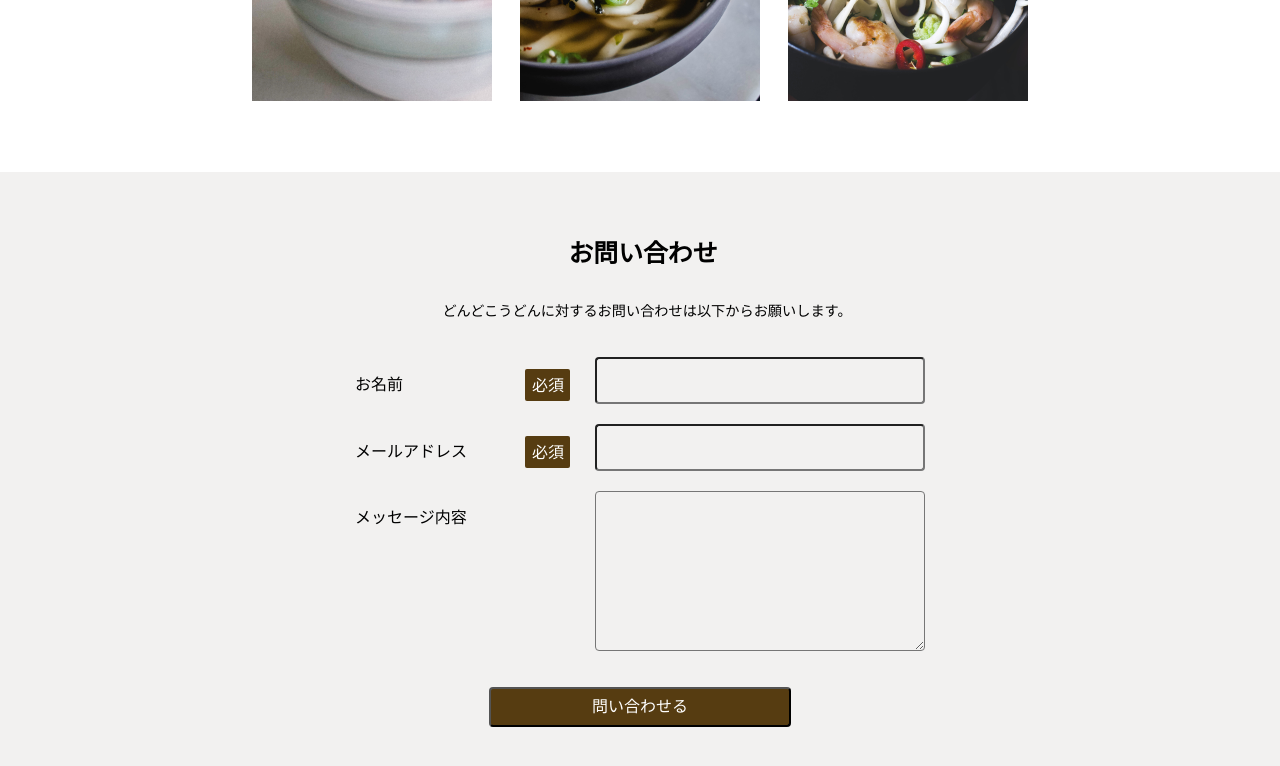
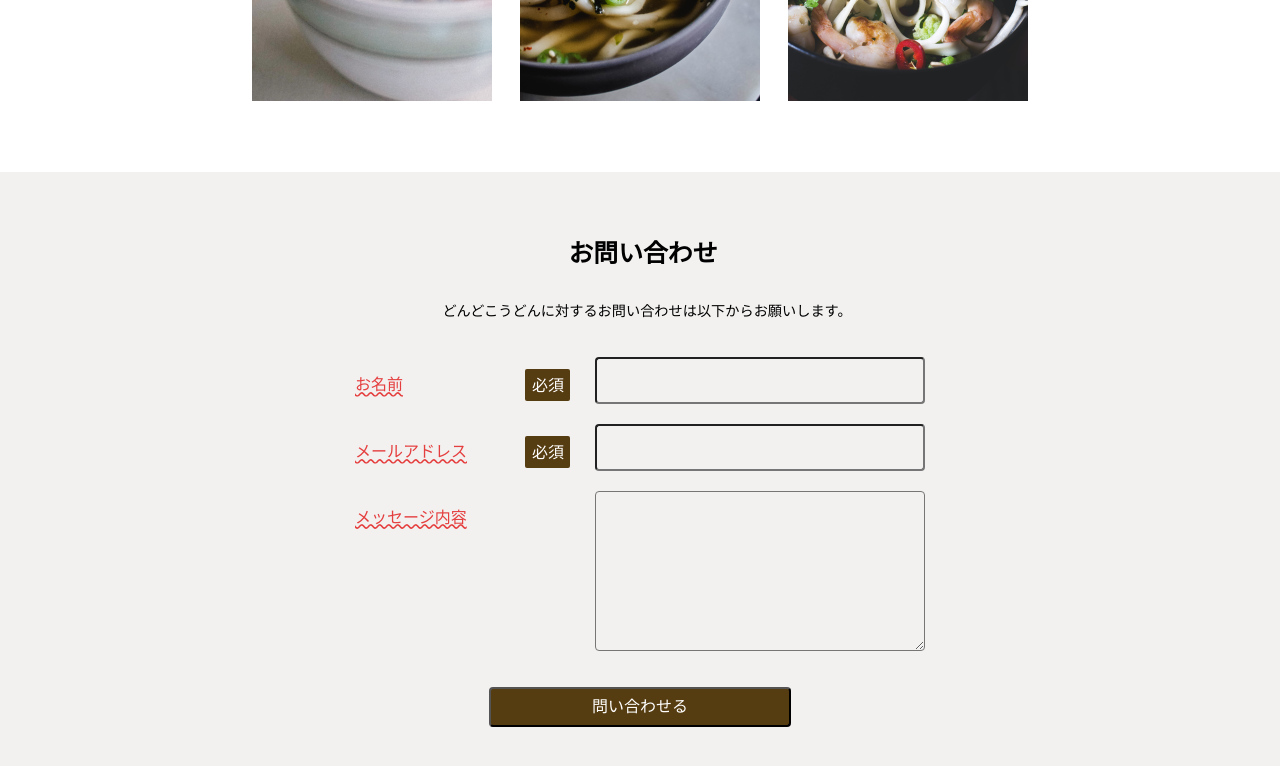
Before and after one commit to ren12123/coding-practice-01, a plain HTML site: page index.html in a window 1280 px wide. Both pictures are taken after a click on the button "問い合わせる". Shown: the part 823-1589 px from the top of the page. Drawn offline with Linux system fonts and the light colour scheme; a web font is replaced by a local one.

Commit message:
js実装
jsで未入力欄に赤線を引く機能を追加

```diff
--- a/assets/css/style.css
+++ b/assets/css/style.css
@@ -247,6 +247,12 @@ section.hero {
     padding-block: 5px;
 }
 
+.error-style {
+    text-decoration: underline wavy #e53e3e; /* 赤い波線 */
+    color: #e53e3e; /* 文字も赤くするとより親切 */
+    transition: all 0.3s;
+}
+
 @media (max-width: 768px) {
 
   .hero {
--- /dev/null
+++ b/assets/scripts.js
@@ -0,0 +1,18 @@
+document.addEventListener('DOMContentLoaded', () => {
+    const formBtn = document.querySelector('.form_btn');
+
+    formBtn.addEventListener('click', (event) => {
+        const inputs = document.querySelectorAll('.form_input');
+
+        inputs.forEach(input => {
+            const parent = input.closest('.form_item');
+            const label = parent.querySelector('.name');
+
+            if (input.value.trim() === '') {
+                label.classList.add('error-style');
+            } else {
+                label.classList.remove('error-style');
+            }
+        });
+    });
+});
--- a/index.html
+++ b/index.html
@@ -86,6 +86,6 @@
 
 
     </main>
-
+    <script src="./assets/scripts.js"></script>
 </body>
 </html>
```
